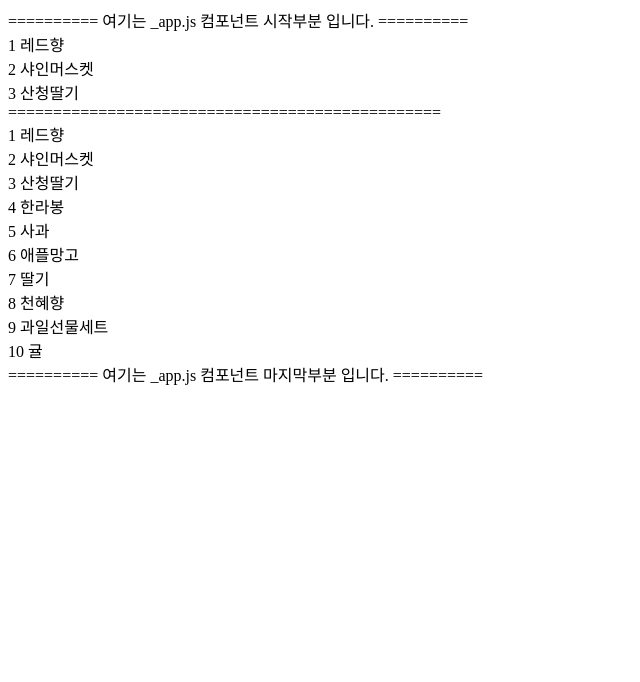
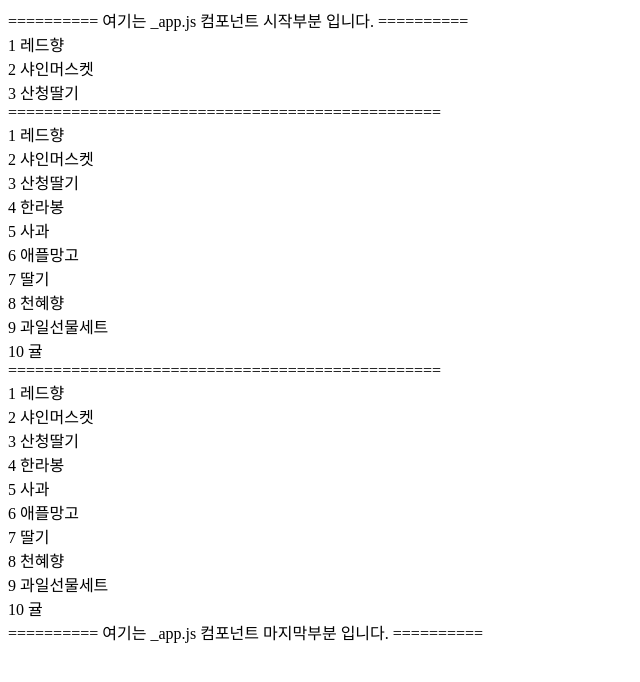
Before and after one commit to Seongju38/CodeCamp, a Next.js app in the folder FRONTEND/class/: page /section08/08-01-map-fruits in a window 1280 px wide. Shown: the top 682 px of the page, without its empty margins (0-640 px from the left). Built offline with nearby package versions, Linux system fonts and the light colour scheme.

Commit message:
섹션 11 | map-fruits : 실무 효율적인 렌더링 예제

```diff
--- a/FRONTEND/class/pages/section08/08-01-map-fruits/index.js
+++ b/FRONTEND/class/pages/section08/08-01-map-fruits/index.js
@@ -32,6 +32,15 @@ export default function MapFruitsPage() {
       <div>{aaa}</div>
       ================================================
       <div>{bbb}</div>
+      ================================================
+      <div>
+        {/* 3. 실무 효율적인 렌더링 예제 */}
+        {FRUITS.map((el) => (
+          <div>
+            {el.number} {el.title}
+          </div>
+        ))}
+      </div>
     </div>
   );
 }
```
